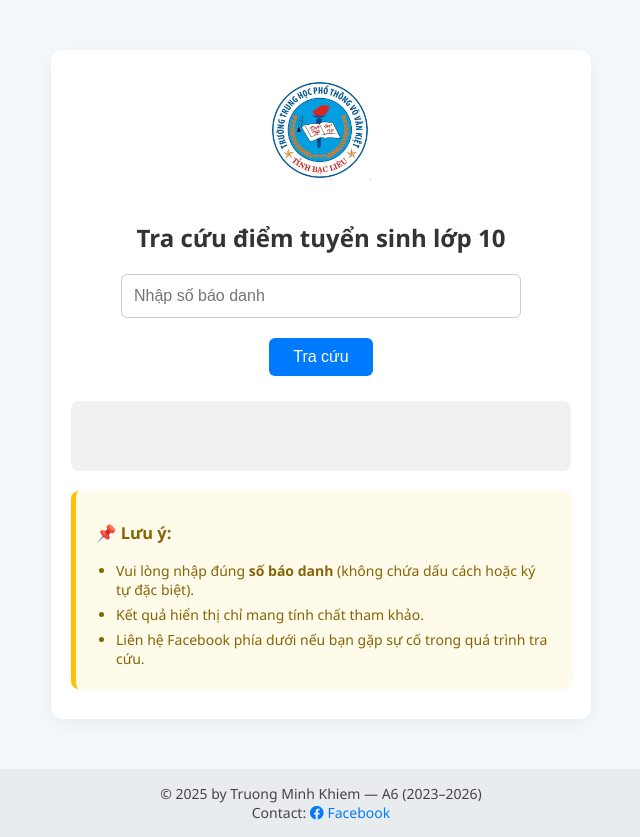
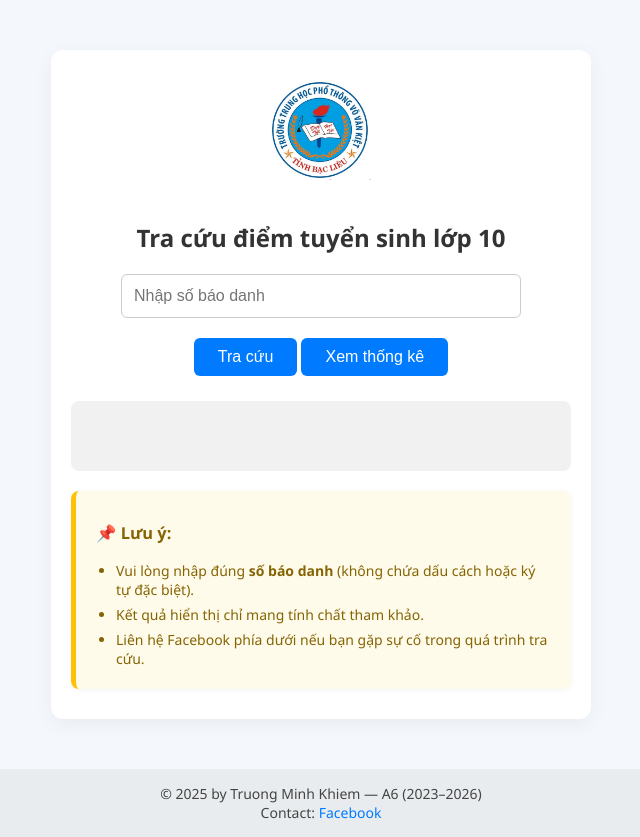
Before and after one commit to remyvnkhiemtruong/diemthitsl102425, a plain HTML site: page index.html in a window 1280 px wide. Shown: the whole page, without its empty margins (319-959 px from the left). Drawn offline with Linux system fonts and the light colour scheme.

Commit message:
Update index.html

```diff
--- a/index.html
+++ b/index.html
@@ -1,3 +1,4 @@
+
 <!DOCTYPE html>
 <html lang="vi">
 <head>
@@ -5,7 +6,6 @@
   <meta name="viewport" content="width=device-width, initial-scale=1.0" />
   <title>Tra cứu điểm tuyển sinh</title>
   <link rel="stylesheet" href="style.css" />
-  <link rel="stylesheet" href="https://cdnjs.cloudflare.com/ajax/libs/font-awesome/5.15.4/css/all.min.css" />
   <script src="data.js" defer></script>
   <script src="script.js" defer></script>
 </head>
@@ -18,6 +18,7 @@
     <button onclick="traCuu()">Tra cứu</button>
 
 
+    <button onclick="hienThiThongKe()">Xem thống kê</button>
 
     <div id="ketQua" class="result"></div>
     <div id="luuY" class="notice-box">
@@ -28,6 +29,7 @@
         <li>Liên hệ Facebook phía dưới nếu bạn gặp sự cố trong quá trình tra cứu.</li>
       </ul>
     </div>
+    <div id="thongKe" class="stats"></div>
   </div>
 
   <footer>
```
